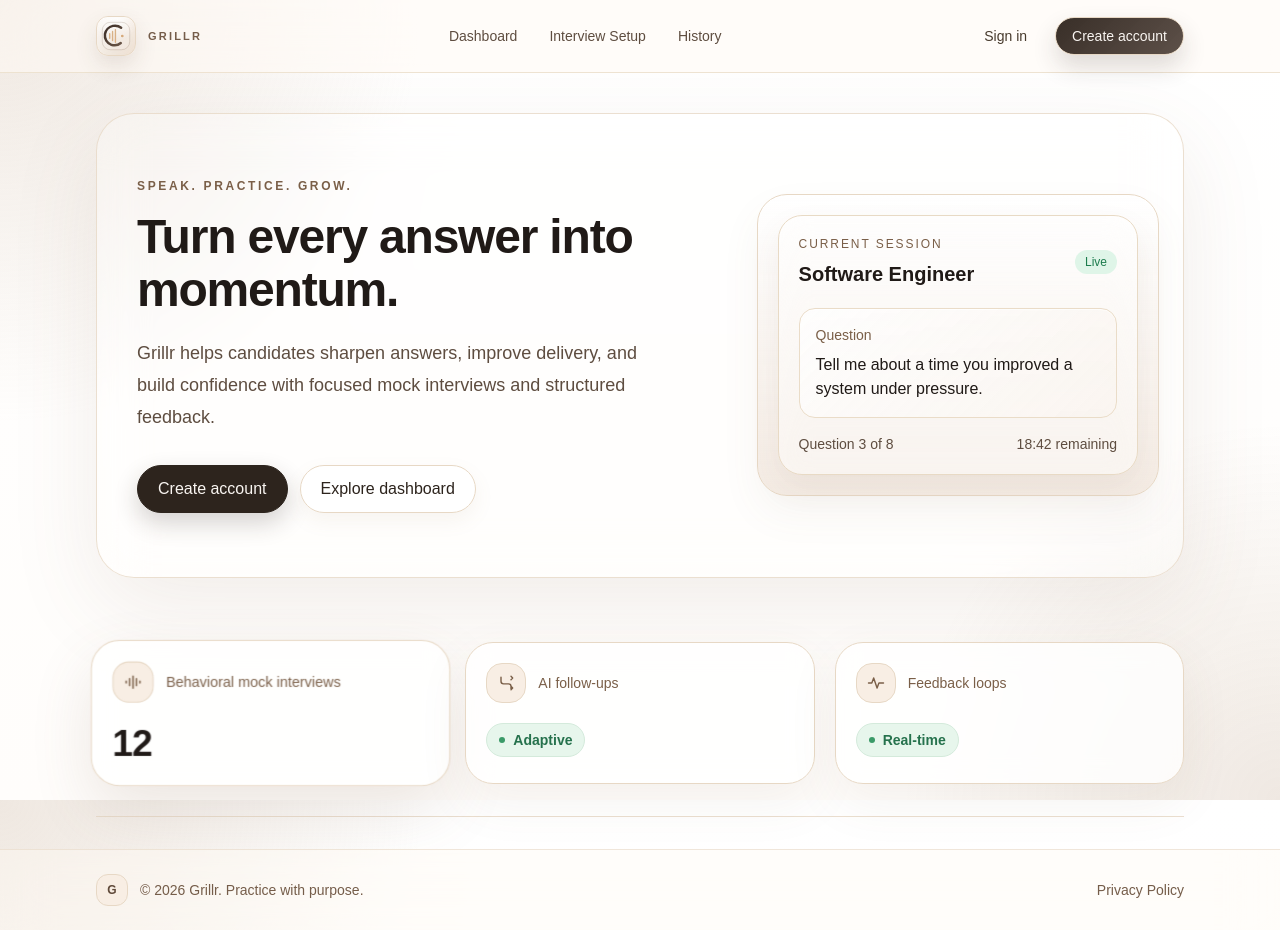
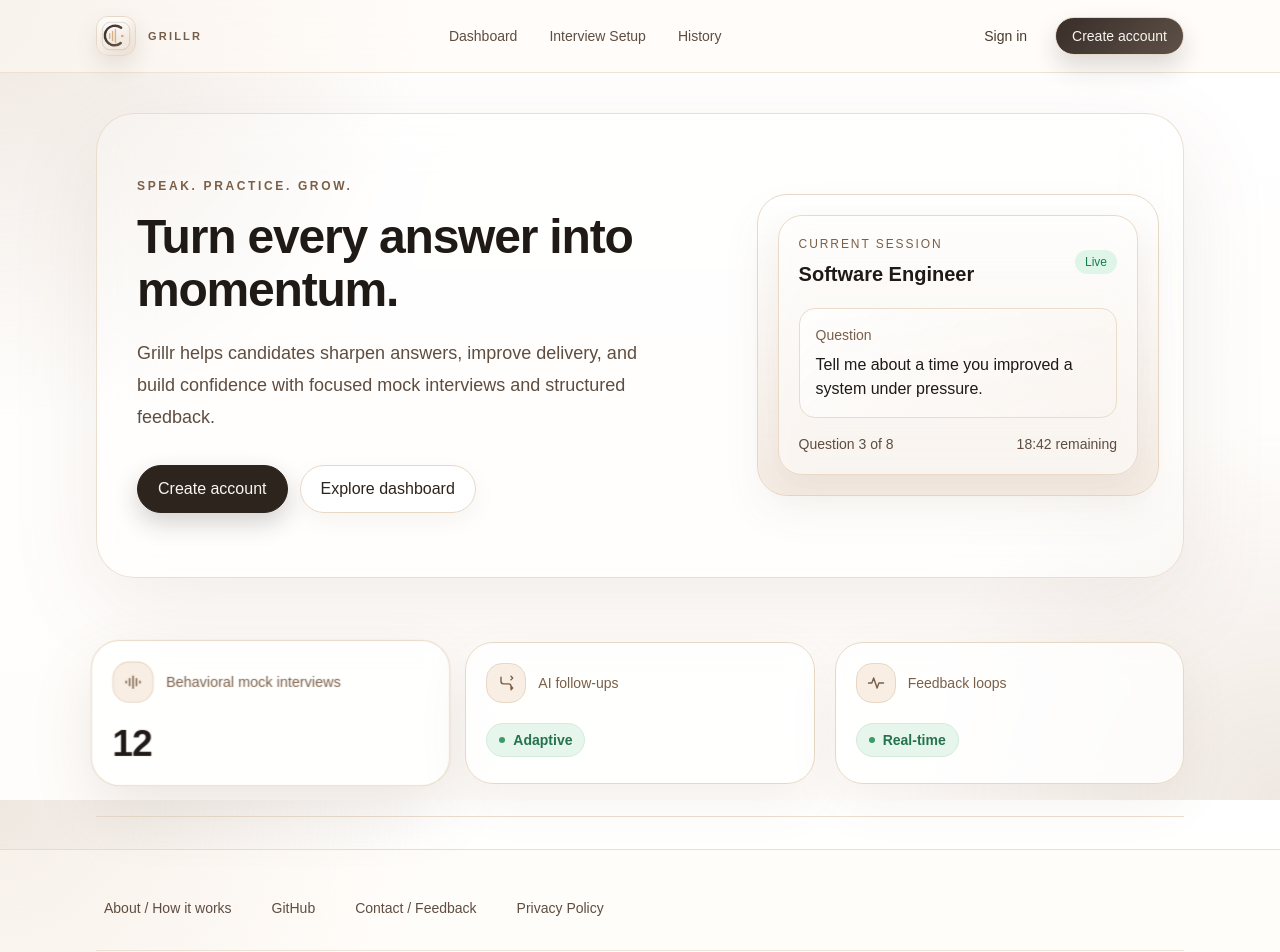
Before and after one commit to Sarthak-madan334/Grillr, a Next.js app in the folder frontend/: page / in a window 1280 px wide. Shown: the top 952 px of the page. Before the commit the page ends 930 px from the top, so only its background shows below. Built offline with nearby package versions, Linux system fonts and the light colour scheme.

Commit message:
Redesign landing page footer

```diff
--- a/frontend/components/layout/footer.tsx
+++ b/frontend/components/layout/footer.tsx
@@ -2,15 +2,39 @@ import Link from "next/link";
 
 export function Footer() {
   return (
-    <footer className="mt-auto border-t border-[#e7d8c5]/60 bg-[rgba(255,250,244,0.42)] backdrop-blur-xl">
-      <div className="mx-auto flex max-w-6xl flex-col gap-3 px-4 py-6 text-sm text-[#755d4a] sm:flex-row sm:items-center sm:justify-between sm:px-6 lg:px-8">
-        <div className="flex items-center gap-3">
-          <span className="flex h-8 w-8 items-center justify-center rounded-xl border border-[#e7d8c5] bg-[#f8eee4] text-xs font-semibold text-[#5f4939]">G</span>
-          <p>© 2026 Grillr. Practice with purpose.</p>
+    <footer className="mt-auto border-t border-[#e7d8c5]/80 bg-[rgba(255,250,244,0.42)]">
+      <div className="mx-auto max-w-6xl px-4 py-8 sm:px-6 sm:py-9 lg:px-8">
+        <nav aria-label="Footer navigation">
+          <ul className="flex flex-wrap items-center justify-center gap-x-2 gap-y-1 text-sm text-[#5e4d40] sm:justify-start sm:gap-x-6">
+            <li>
+              <Link href="/#how-it-works" className="inline-flex min-h-11 items-center rounded-lg px-2 font-medium transition hover:text-[#201a17] hover:underline focus-visible:outline-none focus-visible:ring-2 focus-visible:ring-[#8f6b4d] focus-visible:ring-offset-2 focus-visible:ring-offset-[#fffaf4] motion-reduce:transition-none">
+                About / How it works
+              </Link>
+            </li>
+            <li>
+              <a href="https://github.com/Sarthak-madan334/Grillr" target="_blank" rel="noreferrer" className="inline-flex min-h-11 items-center rounded-lg px-2 font-medium transition hover:text-[#201a17] hover:underline focus-visible:outline-none focus-visible:ring-2 focus-visible:ring-[#8f6b4d] focus-visible:ring-offset-2 focus-visible:ring-offset-[#fffaf4] motion-reduce:transition-none">
+                GitHub
+              </a>
+            </li>
+            <li>
+              <a href="mailto:sarthakmadan88@gmail.com" className="inline-flex min-h-11 items-center rounded-lg px-2 font-medium transition hover:text-[#201a17] hover:underline focus-visible:outline-none focus-visible:ring-2 focus-visible:ring-[#8f6b4d] focus-visible:ring-offset-2 focus-visible:ring-offset-[#fffaf4] motion-reduce:transition-none">
+                Contact / Feedback
+              </a>
+            </li>
+            <li>
+              <Link href="/privacy" className="inline-flex min-h-11 items-center rounded-lg px-2 font-medium transition hover:text-[#201a17] hover:underline focus-visible:outline-none focus-visible:ring-2 focus-visible:ring-[#8f6b4d] focus-visible:ring-offset-2 focus-visible:ring-offset-[#fffaf4] motion-reduce:transition-none">
+                Privacy Policy
+              </Link>
+            </li>
+          </ul>
+        </nav>
+
+        <div className="mt-5 flex flex-col gap-3 border-t border-[#e7d8c5]/70 pt-5 text-xs text-[#8b735f] sm:flex-row sm:items-center sm:justify-between">
+          <div className="flex items-center gap-3">
+            <span aria-hidden="true" className="flex h-8 w-8 items-center justify-center rounded-xl border border-[#e7d8c5] bg-[#f8eee4] text-xs font-semibold text-[#5f4939]">G</span>
+            <p>© 2026 Grillr. Practice with purpose.</p>
+          </div>
         </div>
-        <Link href="/privacy" className="transition hover:text-[#201a17] hover:underline">
-          Privacy Policy
-        </Link>
       </div>
     </footer>
   );
```
